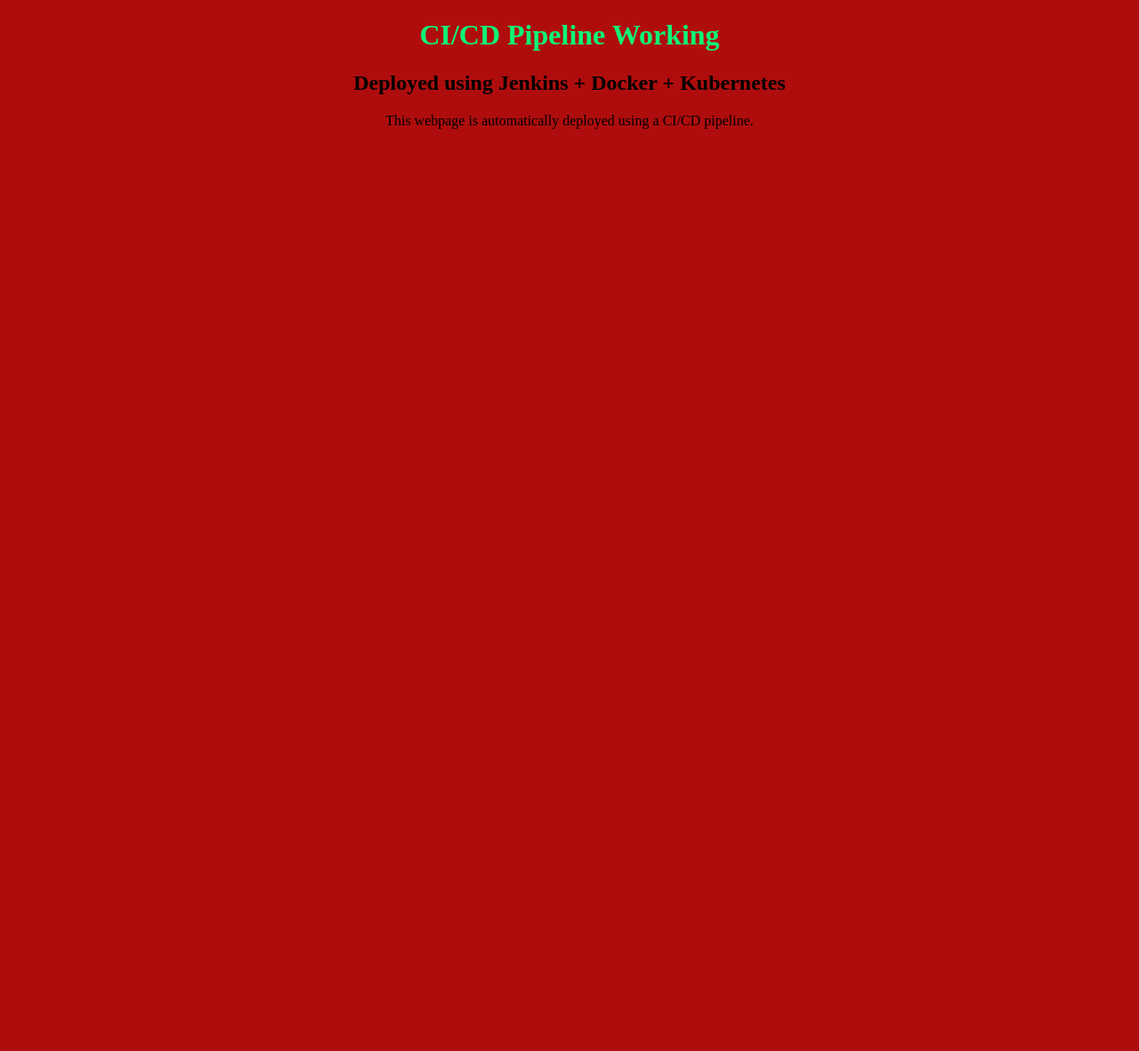
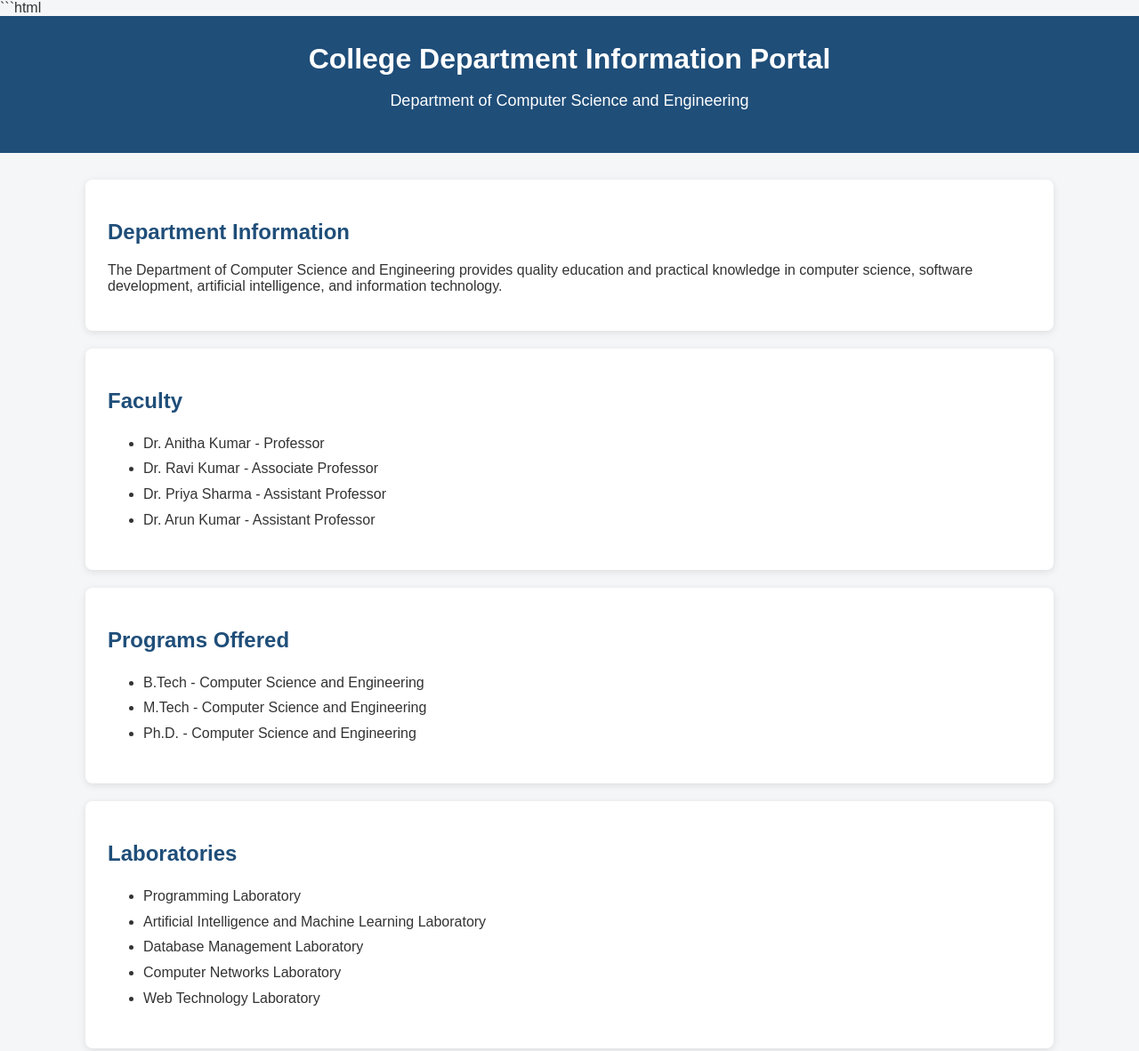
Before and after one commit to Anne7106/Docker_github, a plain HTML site: page index.html in a window 1280 px wide. Shown: the top 1182 px of the page at 89% size. Before the commit the page ends 800 px from the top, so only its background shows below. Drawn offline with Linux system fonts and the light colour scheme.

````diff
--- a/index.html
+++ b/index.html
@@ -1,21 +1,126 @@
+```html
 <!DOCTYPE html>
-<html>
+<html lang="en">
 <head>
-<title>CI/CD Demo</title>
-<style>
-body{
-text-align:center;
-font-family:Times New Roman;
-background-color:#af0d0d;
-}
-h1{
-color:#0ef777;
-}
-</style>
+    <meta charset="UTF-8">
+    <meta name="viewport" content="width=device-width, initial-scale=1.0">
+    <title>College Department Information Portal</title>
+
+    <style>
+        body {
+            font-family: Arial, sans-serif;
+            margin: 0;
+            background-color: #f4f6f8;
+            color: #333;
+        }
+
+        header {
+            background-color: #1f4e79;
+            color: white;
+            text-align: center;
+            padding: 30px;
+        }
+
+        header h1 {
+            margin: 0;
+        }
+
+        header p {
+            font-size: 18px;
+        }
+
+        .container {
+            width: 85%;
+            margin: 30px auto;
+        }
+
+        .card {
+            background-color: white;
+            padding: 25px;
+            margin-bottom: 20px;
+            border-radius: 8px;
+            box-shadow: 0 2px 8px rgba(0, 0, 0, 0.1);
+        }
+
+        .card h2 {
+            color: #1f4e79;
+        }
+
+        ul {
+            line-height: 1.8;
+        }
+
+        footer {
+            background-color: #1f4e79;
+            color: white;
+            text-align: center;
+            padding: 15px;
+            margin-top: 30px;
+        }
+    </style>
 </head>
+
 <body>
-<h1>CI/CD Pipeline Working</h1>
-<h2>Deployed using Jenkins + Docker + Kubernetes</h2>
-<p>This webpage is automatically deployed using a CI/CD pipeline.</p>
+
+    <header>
+        <h1>College Department Information Portal</h1>
+        <p>Department of Computer Science and Engineering</p>
+    </header>
+
+    <div class="container">
+
+        <div class="card">
+            <h2>Department Information</h2>
+            <p>
+                The Department of Computer Science and Engineering provides
+                quality education and practical knowledge in computer science,
+                software development, artificial intelligence, and information technology.
+            </p>
+        </div>
+
+        <div class="card">
+            <h2>Faculty</h2>
+            <ul>
+                <li>Dr. Anitha Kumar - Professor</li>
+                <li>Dr. Ravi Kumar - Associate Professor</li>
+                <li>Dr. Priya Sharma - Assistant Professor</li>
+                <li>Dr. Arun Kumar - Assistant Professor</li>
+            </ul>
+        </div>
+
+        <div class="card">
+            <h2>Programs Offered</h2>
+            <ul>
+                <li>B.Tech - Computer Science and Engineering</li>
+                <li>M.Tech - Computer Science and Engineering</li>
+                <li>Ph.D. - Computer Science and Engineering</li>
+            </ul>
+        </div>
+
+        <div class="card">
+            <h2>Laboratories</h2>
+            <ul>
+                <li>Programming Laboratory</li>
+                <li>Artificial Intelligence and Machine Learning Laboratory</li>
+                <li>Database Management Laboratory</li>
+                <li>Computer Networks Laboratory</li>
+                <li>Web Technology Laboratory</li>
+            </ul>
+        </div>
+
+        <div class="card">
+            <h2>Contact Information</h2>
+            <p><strong>Email:</strong> cse@college.edu</p>
+            <p><strong>Phone:</strong> +91 98765 43210</p>
+            <p><strong>Address:</strong> College Campus, India</p>
+        </div>
+
+    </div>
+
+    <footer>
+        <p>© 2026 College Department of Computer Science and Engineering</p>
+    </footer>
+
 </body>
 </html>
+```
````
Also changed, not shown: 2 other files.
